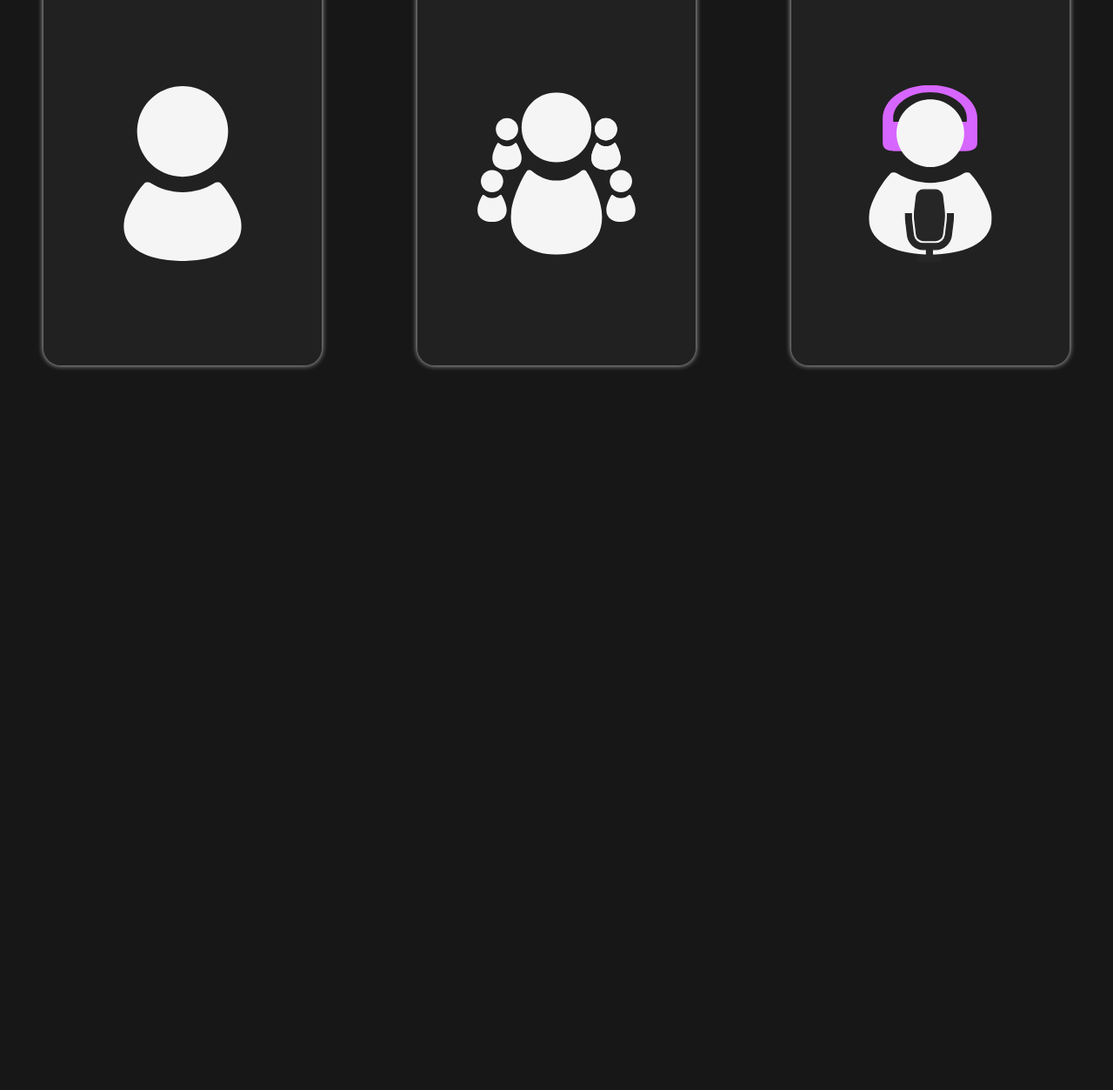
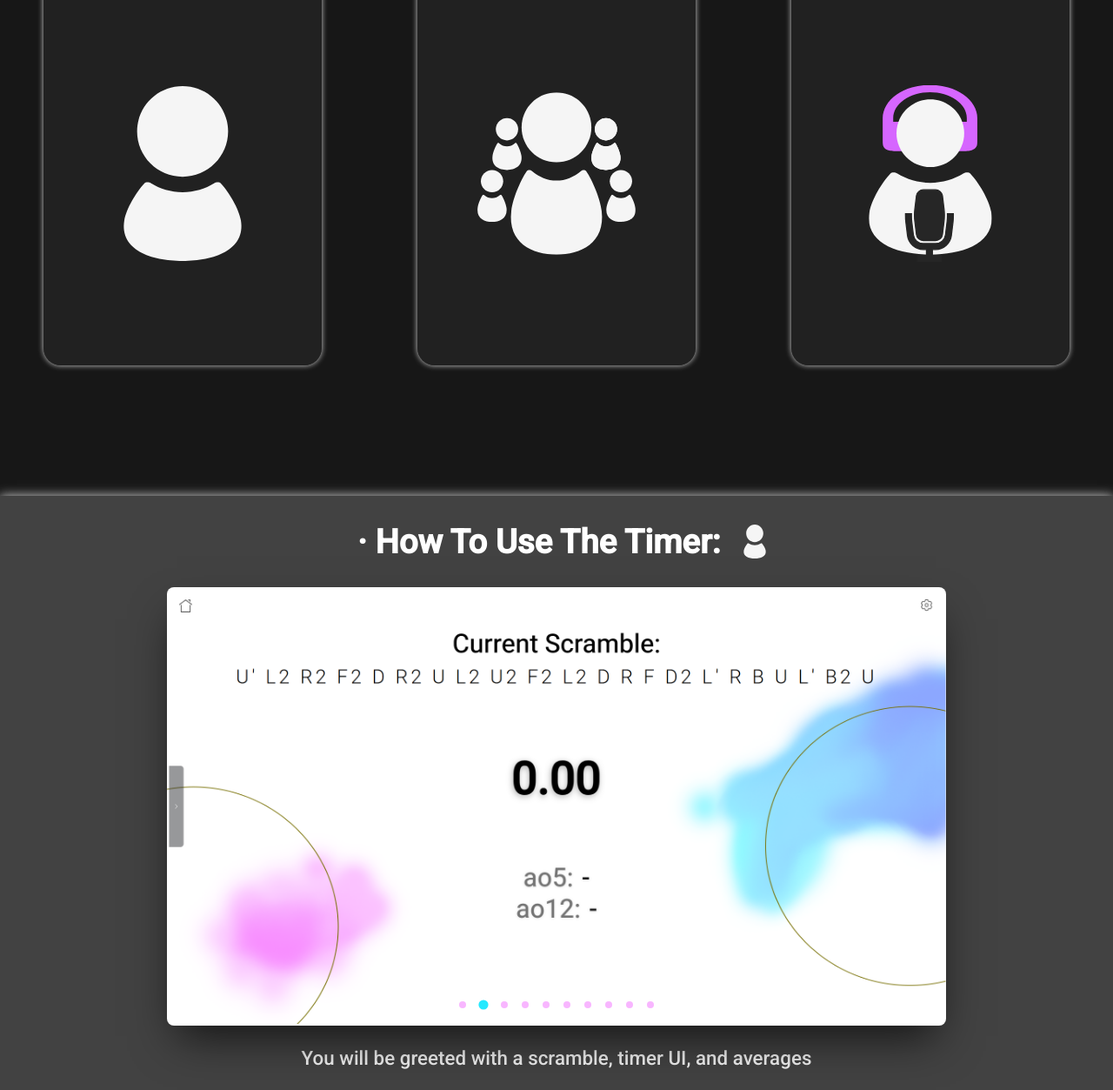
Before and after one commit to RoomieNaser/TimeRumi, a browser extension: page public/help.html in a window 1280 px wide. Shown: the part 297-1550 px from the top of the page at 87% size. Before the commit the page ends 800 px from the top, so only its background shows below. Drawn offline with Linux system fonts and the light colour scheme.

Commit message:
Help page upgades to scaling + first carousel

```diff
--- a/public/help.css
+++ b/public/help.css
@@ -5,6 +5,10 @@
   font-family: "Roboto", sans-serif;
 }
 
+body {
+    scrollbar-width: thin;
+    scrollbar-color: rgb(255, 41, 255);
+}
 
 .donate-btn {
     all: unset;
@@ -41,6 +45,8 @@ header {
     left: 0;
     z-index: 10000000;
     transition: all 0.3s;
+    background-color: rgba(23, 23, 23, 0.6);
+    backdrop-filter: blur(12px);
 }
 
 .nav-links {
@@ -137,7 +143,7 @@ h1 {
         width: 300px;
     }
     h1 {
-        font-size: 2rem;
+        font-size: 3vw;
     }
     .card-svg {
         transform-origin: top left;
@@ -194,3 +200,109 @@ body.loaded h1 {
         opacity: 1;
     }
 }
+
+.help-contents {
+    display: flex;
+    flex-direction: column;
+    color: rgb(214, 214, 214);
+    margin-top: 150px;
+    background-color: rgb(66, 66, 66);
+    box-shadow: 0 0 12px rgb(211, 211, 211);
+    justify-content: center;
+}
+
+.help-title {
+    display: flex;
+    align-items: center;
+    justify-content: center;
+    gap: 0.5rem;
+    cursor: default;
+}
+
+
+
+h3 {
+    font-size: 3vw;
+    margin: 30px 0 30px 30px;
+    color: white;
+
+}
+
+.help-title-svg {
+    width: 3vw;
+    margin: 0 12px;
+
+}
+
+section.container {
+    margin: 0;
+    padding: 0;
+}
+
+.container {
+    padding: 2rem ;
+}
+
+.slider-wrapper {
+    position: relative;
+    width: 70vw; /* nearly full screen */
+    margin: 0 auto; /* center horizontally */
+}
+
+.slider {
+    display: flex;
+    aspect-ratio: 16 / 9;
+    overflow-x: hidden;
+    scroll-snap-type: x mandatory;
+    scroll-behavior: smooth;
+    border-radius: 0.5rem;
+    box-shadow: 0 1.5rem 3rem -0.75rem hsla(0, 0%, 0%, 0.7);
+}
+
+.slider img {
+    flex: 1 0 100%;
+    scroll-snap-align: start;
+    object-fit: cover;
+}
+
+.slider-nav {
+    display: flex;
+    column-gap: 1rem;
+    position: absolute;
+    bottom: 1.25rem;
+    left: 50%;
+    transform: translate(-50%);
+    z-index: 1;
+}
+
+.slider-nav a {
+    width: 0.5rem;
+    height: 0.5rem;
+    border-radius: 50%;
+    background-color: #ed49ff;
+    opacity: 0.4;
+    transform: scale(1);
+    transition: all ease 0.2s;
+}
+
+.slider-nav a:hover {
+    transform: scale(1.5);
+    opacity: 1;
+}
+
+.slider-nav a.active{
+  background-color: #25e9ff;
+  opacity: 1;
+  transform: scale(1.4);
+}
+
+.carousel-desc {
+  text-align: center;
+  margin-top: 1.5rem;
+  margin-bottom: 1.5rem;
+  font-size: 1.4rem;
+  color: #f0f0f0;
+  max-width: 90%;
+  margin-left: auto;
+  margin-right: auto;
+}
--- a/public/help.html
+++ b/public/help.html
@@ -7,7 +7,7 @@
     <link href="https://fonts.googleapis.com/css2?family=Roboto:wght@300;500&display=swap" rel="stylesheet">
 </head>
 <body class="loaded">
-    <header>
+    <header class="header">
       <div class="logo">HelpRumi</div>
       <nav>
         <ul class="nav-links">
@@ -54,6 +54,48 @@
       </div>
     </div>
 
+    <div class="help-contents">
+        <div class="help-title">
+            <h3>· How To Use The Timer:</h3>
+            <img src="assets/singleplayer.svg" alt="(Singleplayer Mode)" class="help-title-svg">
+        </div>
 
+        <section class="container">
+            <div class="slider-wrapper">
+                <div class="slider">
+                    <img src="assets/helpCarouselSteps/singleplayer-step1.png" alt="Click the singleplayer button to enter solo mode, no need for a name" id="sp-tutorial-slide-1">
+                    <img src="assets/helpCarouselSteps/singleplayer-step2.png" alt="You will be greeted to this page with the scramble, the timer UI, and the averages of 5 and 12" id="sp-tutorial-slide-2">
+                    <img src="assets/helpCarouselSteps/singleplayer-step3.png" alt="Hold space to prepare the timer. The timer will not start and will stay green until you release" id="sp-tutorial-slide-3">
+                    <img src="assets/helpCarouselSteps/singeplayer-step4.png" alt="Solve the cube while the timer is running!" id="sp-tutorial-slide-4">
+                    <img src="assets/helpCarouselSteps/singleplayer-step5.png" alt="If you did not comply with the WCA guidelines to comepletely solve the Rubik's cube, apply the appropriate penalty" id="sp-tutorial-slide-5">
+                    <img src="assets/helpCarouselSteps/singleplayer-step6.png" alt="Use the button to the left to access your statistics" id="sp-tutorial-slide-6">
+                    <img src="assets/helpCarouselSteps/singleplayer-step7.png" alt="Had a bad solve? Changed your mind on penalties? Access penalties and solve deletion through the statistics panel" id="sp-tutorial-slide-7">
+                    <img src="assets/helpCarouselSteps/singleplayer-step8.png" alt="Delete all of your solves using this button. It will ask for confirmation" id="sp-tutorial-slide-8">
+                    <img src="assets/helpCarouselSteps/singleplayer-step9.png" alt="Export your solves as a csv file. This will directly download to your computer" id="sp-tutorial-slide-9">
+                    <img src="assets/helpCarouselSteps/singleplayer-step10.png" alt="Customize to your liking using the settings button and enjoy!" id="sp-tutorial-slide-10">
+
+                </div>
+                <div class="slider-nav">
+                    <a href="#sp-tutorial-slide-1" class="nav-dot"></a>
+                    <a href="#sp-tutorial-slide-2" class="nav-dot"></a>
+                    <a href="#sp-tutorial-slide-3" class="nav-dot"></a>
+                    <a href="#sp-tutorial-slide-4" class="nav-dot"></a>
+                    <a href="#sp-tutorial-slide-5" class="nav-dot"></a>
+                    <a href="#sp-tutorial-slide-6" class="nav-dot"></a>
+                    <a href="#sp-tutorial-slide-7" class="nav-dot"></a>
+                    <a href="#sp-tutorial-slide-8" class="nav-dot"></a>
+                    <a href="#sp-tutorial-slide-9" class="nav-dot"></a>
+                    <a href="#sp-tutorial-slide-10" class="nav-dot"></a>
+                </div>
+            </div>
+            <p id="carousel-description" class="carousel-desc">
+                Click the singleplayer button to enter solo mode, no need for a name
+            </p>
+
+
+        </section>
+    </div>
+
+    <script src="help.js"></script>
 </body>
 </html>
--- /dev/null
+++ b/public/help.js
@@ -0,0 +1,84 @@
+const header = document.querySelector("header");
+const slider = document.querySelector(".slider");
+const slides = slider.querySelectorAll("img");
+const description = document.getElementById("carousel-description");
+const navDots = document.querySelectorAll('.nav-dot');
+
+const descriptions = [
+    "Click the singleplayer button to enter solo mode, no need for a name",
+    "You will be greeted with a scramble, timer UI, and averages",
+    "Hold space to prepare the timer. Release to start",
+    "Solve the cube while the timer runs!",
+    "Apply penalties if needed per WCA rules",
+    "Use the left button to open statistics",
+    "Edit or delete solves via stats panel",
+    "Delete all solves with confirmation",
+    "Export solves as a CSV file",
+    "Customize everything in settings and enjoy!"
+];
+
+let currentIndex = 0;
+const totalSlides = slides.length;
+let autoSlideInterval;
+let pauseTimeout;
+
+function goToSlide(index) {
+    currentIndex = index;
+    const offset = slides[index].offsetLeft;
+    slider.scrollTo({ left: offset, behavior: 'smooth' });
+    description.textContent = descriptions[index];
+    updateNavDots(index);
+}
+
+
+function startAutoSlide() {
+  clearInterval(autoSlideInterval);
+  autoSlideInterval = setInterval(() => {
+    currentIndex = (currentIndex + 1) % totalSlides;
+    goToSlide(currentIndex);
+  }, 5000);
+}
+
+function pauseAutoSlide(tempPause = 3000) {
+  clearInterval(autoSlideInterval);
+  clearTimeout(pauseTimeout);
+  pauseTimeout = setTimeout(startAutoSlide, tempPause);
+}
+
+function updateNavDots(index) {
+  navDots.forEach((dot, i) => {
+    dot.classList.toggle('active', i === index);
+  });
+}
+
+// Handle manual dot click
+navDots.forEach((dot, index) => {
+  dot.addEventListener('click', (e) => {
+    e.preventDefault(); // prevents anchor scroll
+    goToSlide(index);
+    pauseAutoSlide(); // pause and resume later
+  });
+});
+
+// Optional: pause on hover
+slider.addEventListener('mouseenter', () => {
+  clearInterval(autoSlideInterval);
+});
+slider.addEventListener('mouseleave', () => {
+  pauseAutoSlide(2000);
+});
+
+
+
+// Start the slideshow
+goToSlide(0);
+startAutoSlide();
+
+
+window.addEventListener("scroll", () => {
+    if (window.scrollY > 800) {
+        header.style.display = "none";
+    } else {
+        header.style.display = "flex";
+    }
+});
```
Also changed, not shown: public/assets/helpCarouselSteps/singeplayer-step4.png (added), public/assets/helpCarouselSteps/singleplayer-step1.png (added), public/assets/helpCarouselSteps/singleplayer-step10.png (added), public/assets/helpCarouselSteps/singleplayer-step2.png (added), public/assets/helpCarouselSteps/singleplayer-step3.png (added), public/assets/helpCarouselSteps/singleplayer-step5.png (added), public/assets/helpCarouselSteps/singleplayer-step6.png (added), public/assets/helpCarouselSteps/singleplayer-step7.png (added), public/assets/helpCarouselSteps/singleplayer-step8.png (added), public/assets/helpCarouselSteps/singleplayer-step9.png (added), public/assets/timerumiCursor.png (added), public/assets/timerumiCursor.svg (added), public/landing.css (line endings or trailing spaces).
